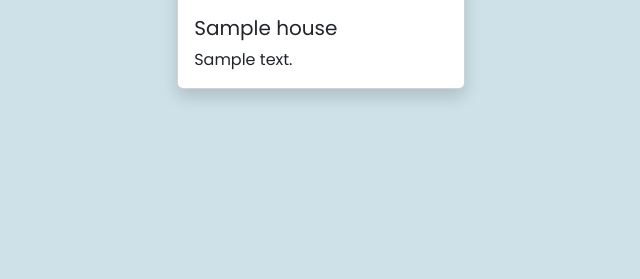
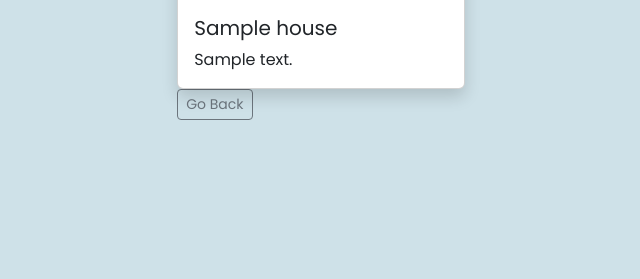
Before and after one commit to CBergane/beachhouse, a Django app: page /house/1 in a window 1280 px wide. Shown: the part 233-512 px from the top of the page, without its empty margins (79-719 px from the left). Run offline with Django 3.2, Linux system fonts and the light colour scheme; tables that the repository leaves empty hold one stand-in row (values such as "Sample post"); some libraries are stand-ins or nearby versions.

Commit message:
added the go back button

```diff
--- a/templates/house_detail.html
+++ b/templates/house_detail.html
@@ -11,6 +11,7 @@
                         <p class="card-text">{{house.description}}</p>
                     </div>
                 </div>
+                <span class="btn btn-back btn-outline-secondary btn-sm">Go Back</span>
             </div>
         <div class="col-md-4 col-sm-4">
             <table>
```
